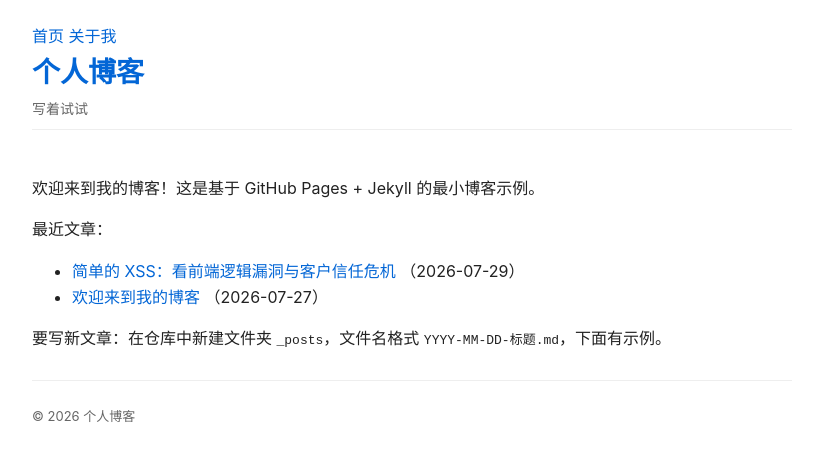
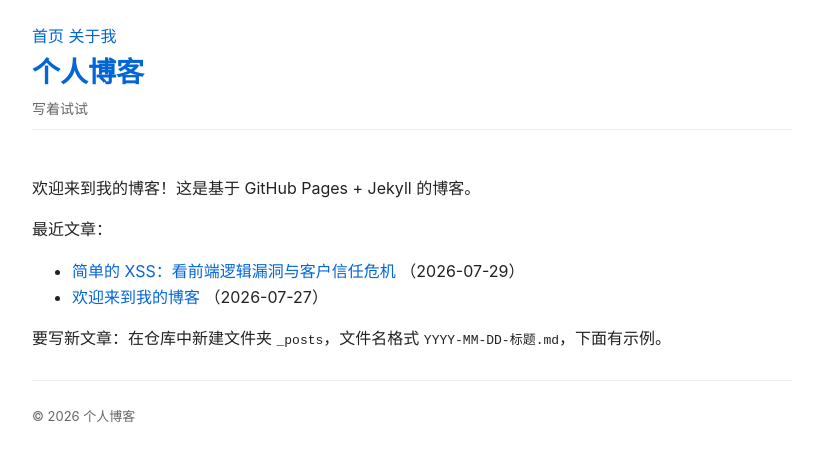
Before and after one commit to Chen-xue-qin/-Chen-xue-qin.github.io, a Jekyll site: the page built from index.md, in a window 1280 px wide. Shown: the top 461 px of the page, without its empty margins (228-1051 px from the left). Built offline with Jekyll 4.4.1, drawn with Linux system fonts in a browser that asks for light colours.

Commit message:
Update index.md

```diff
--- a/index.md
+++ b/index.md
@@ -1,9 +1,10 @@
 ---
 layout: default
 title: 首页
+stylesheet: /assets/css/style.css  <-- 加上这一行
 ---
 
-欢迎来到我的博客！这是基于 GitHub Pages + Jekyll 的最小博客示例。
+欢迎来到我的博客！这是基于 GitHub Pages + Jekyll 的博客。
 
 最近文章：
 <ul>
```
